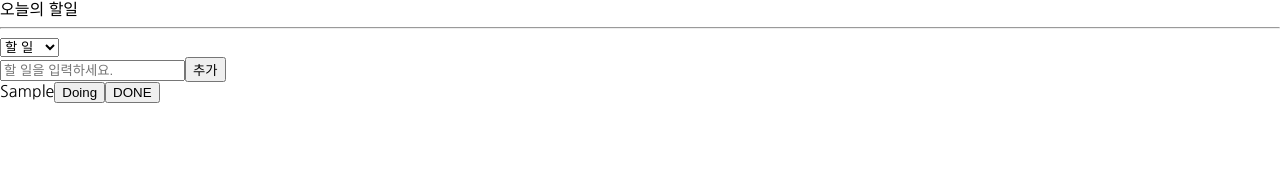
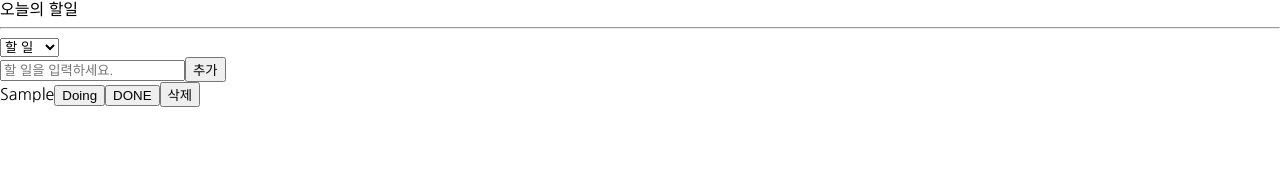
Before and after one commit to Wholesome-Gee/study_recoil, a React (Create React App) app: page / in a window 1280 px wide. Both pictures are taken after typing "Sample" into the empty fields and a click on the button "추가". Shown: the top 172 px of the page. Built offline with nearby package versions, Linux system fonts and the light colour scheme.

Commit message:
codeChallenge 1
삭제버튼 만들기

```diff
--- a/src/components/ToDo.tsx
+++ b/src/components/ToDo.tsx
@@ -1,9 +1,9 @@
 import React from "react";
 import { Categories, IToDo, toDoState } from "../atom";
-import { useSetRecoilState } from "recoil";
+import { useRecoilState, useSetRecoilState } from "recoil";
 
 function ToDo({ text, category, id }: IToDo) {
-  const setToDos = useSetRecoilState(toDoState);
+  const [toDos, setToDos] = useRecoilState(toDoState);
 
   function changeCategory(event: React.MouseEvent<HTMLButtonElement>) {
     setToDos((toDos) => {
@@ -14,6 +14,20 @@ function ToDo({ text, category, id }: IToDo) {
 
       return [...toDos.slice(0, targetIndex), newToDo, ...toDos.slice(targetIndex + 1)];
       // Array.slice(index1,index2) = 배열의 index1부터 index2까지 있는 요소들을 제거 후 새로운 배열을 반환한다.  #6.15
+    });
+  }
+
+  // codeChallenge
+  function deleteToDo(event: React.MouseEvent<HTMLButtonElement>) {
+    /*
+    ToDos배열에서 해당 toDo를 삭제한다.
+    1. toDos를 불러온다.
+    2. toDos에서 해당 toDo를 찾는다.
+    3. splice를 이용해 제거한다.
+    */
+    setToDos((toDos) => {
+      const targetIndex = toDos.findIndex((toDo) => toDo.id === id);
+      return [...toDos.slice(0, targetIndex), ...toDos.slice(targetIndex + 1)];
     });
   }
 
@@ -35,6 +49,7 @@ function ToDo({ text, category, id }: IToDo) {
           DONE
         </button>
       )}
+      <button onClick={deleteToDo}>삭제</button>
     </li>
   );
 }
```
